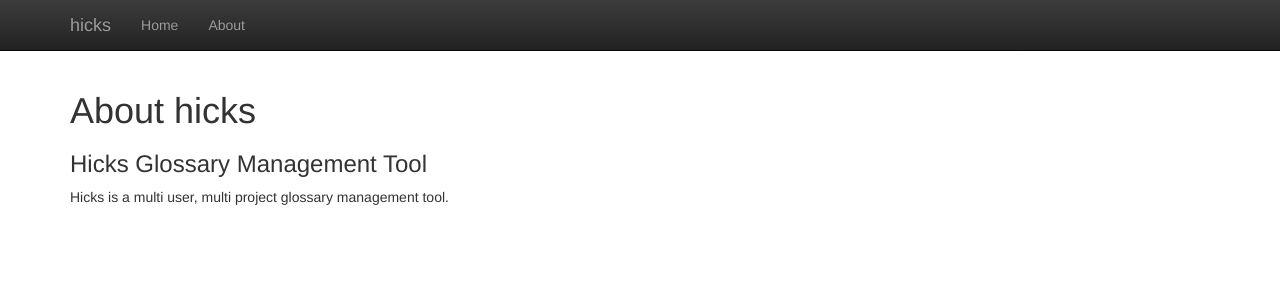
After one commit to sgarrad/hicks, a Django app: page /about/ in a window 1280 px wide. The commit adds this page. Shown: the top 300 px of the page. Run offline with Django 3.2, Linux system fonts and the light colour scheme; some libraries are stand-ins or nearby versions.

Commit message:
Updating base template for active about and home links
Refactored the URLs to be explict about the regex component and added
sample url's in the comments on the first line.
Applied pyCharm code reformat to base.html

```diff
--- a/config/urls.py
+++ b/config/urls.py
@@ -16,9 +16,23 @@ Including another URLconf
 from django.conf import settings
 from django.conf.urls import include, url
 from django.contrib import admin
+from django.views.generic import TemplateView
 
 urlpatterns = [
-    url(r'^admin/', include(admin.site.urls)),
+    # Toolbar static pages
+    url(  # /
+          regex=r'^$',
+          view=TemplateView.as_view(template_name='pages/home.html'),
+          name='home'),
+    url(  # /about/
+          regex=r'^about/$',
+          view=TemplateView.as_view(template_name='pages/about.html'),
+          name='about'),
+
+    # Django Admin
+    url(  # /admin/
+          regex=r'^admin/',
+          view=include(admin.site.urls)),
 ]
 
 if settings.DEBUG:
--- a/hicks/templates/base.html
+++ b/hicks/templates/base.html
@@ -25,21 +25,22 @@
 <nav class="navbar navbar-inverse navbar-static-top">
     <div class="container">
         <div class="navbar-header">
-          <button type="button" class="navbar-toggle collapsed" data-toggle="collapse" data-target="#navbar" aria-expanded="false" aria-controls="navbar">
+            <button type="button" class="navbar-toggle collapsed" data-toggle="collapse" data-target="#navbar"
+                    aria-expanded="false" aria-controls="navbar">
                 <span class="sr-only">Toggle navigation</span>
                 <span class="icon-bar"></span>
                 <span class="icon-bar"></span>
                 <span class="icon-bar"></span>
             </button>
-          <a class="navbar-brand" href="#">Project name</a>
+            <a class="navbar-brand" href="/">hicks</a>
         </div>
         <div id="navbar" class="collapse navbar-collapse">
             <ul class="nav navbar-nav">
-            <li class="active"><a href="#">Home</a></li>
-            <li><a href="#about">About</a></li>
-            <li><a href="#contact">Contact</a></li>
+                <li><a href="{% url 'home' %}">Home</a></li>
+                <li><a href="{% url 'about' %}">About</a></li>
             </ul>
-        </div><!--/.nav-collapse -->
+        </div>
+        <!--/.nav-collapse -->
     </div>
 </nav>
 
@@ -55,7 +56,8 @@
         <p>Hicks base template</p>
     {% endblock content %}
 
-    </div><!-- /.container -->
+</div>
+<!-- /.container -->
 
 
 <!-- Bootstrap core JavaScript
--- /dev/null
+++ b/hicks/templates/pages/about.html
@@ -0,0 +1,11 @@
+{% extends "base.html" %}
+
+{% block content %}
+
+    <h1>About hicks</h1>
+
+    <h3>Hicks Glossary Management Tool</h3>
+
+    <p>Hicks is a multi user, multi project glossary management tool.</p>
+
+{% endblock content %}
--- /dev/null
+++ b/hicks/templates/pages/home.html
@@ -0,0 +1 @@
+{% extends "base.html" %}
```
Lines whose indentation alone changed are shown as unchanged.
